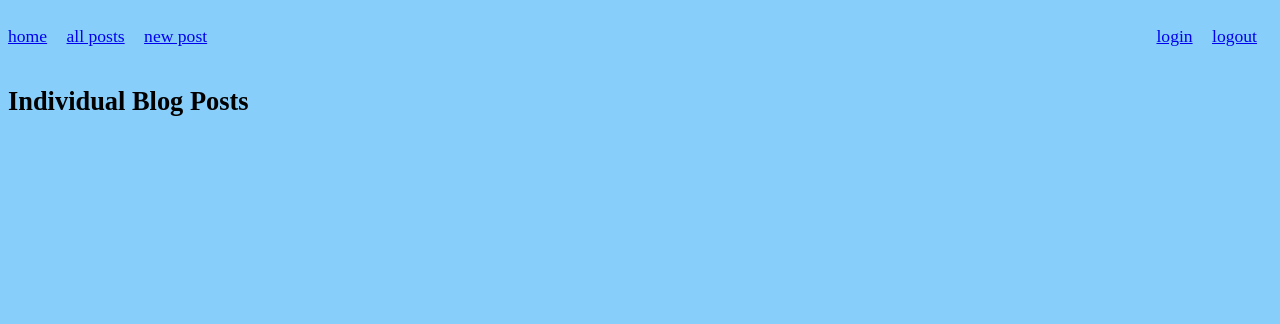
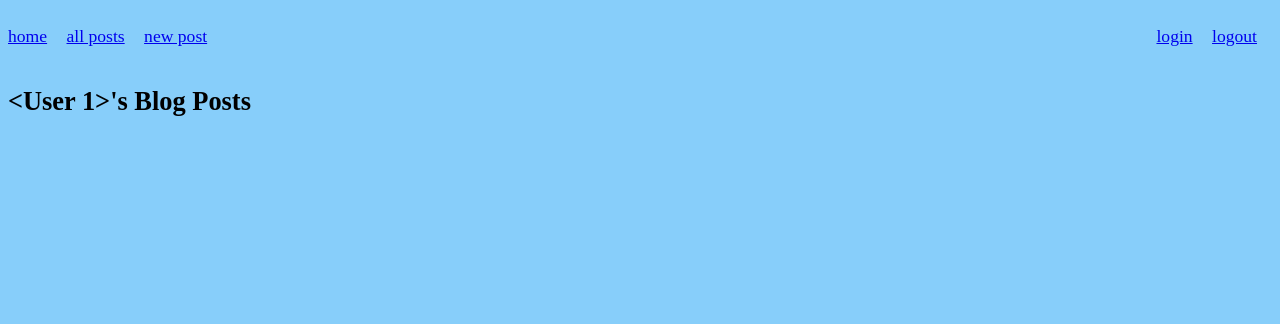
Before and after one commit to dnonemaker/blogz, a Flask app: template templates/singleUser.html in a window 1280 px wide. Shown: the top 324 px of the page. Run offline with Flask 2, Linux system fonts and the light colour scheme; the template is opened without the code that fills it: values that come from a table or form of the project are taken from there, others are empty; the visitor is signed in with stand-in values (Sample User, id 1); data comes from the database, SQL or seed files in the repository.

Commit message:
version 1.1

```diff
--- a/main.py
+++ b/main.py
@@ -138,7 +138,8 @@
     user_id = request.args.get('owner_id')
     if (user_id):
         single_user_posts = Blog.query.filter_by(owner_id=user_id)
-        return render_template('singleUser.html', posts = single_user_posts)
+        return render_template('singleUser.html', posts = single_user_posts,
+             user = single_user_posts[0].owner.username)
     else:
         all_blog_posts = Blog.query.all()
         return render_template('blog.html', posts=all_blog_posts)
--- a/templates/singleUser.html
+++ b/templates/singleUser.html
@@ -2,7 +2,7 @@
 
 {% block content %}
 
-    <h2>Individual Blog Posts</h2>
+    <h2>{{user}}&#39;s Blog Posts</h2>
 
     <div>
         {% for blog in posts %}
@@ -13,5 +13,4 @@
         {% endfor %}
     </div>
 
-
 {% endblock %}
```
